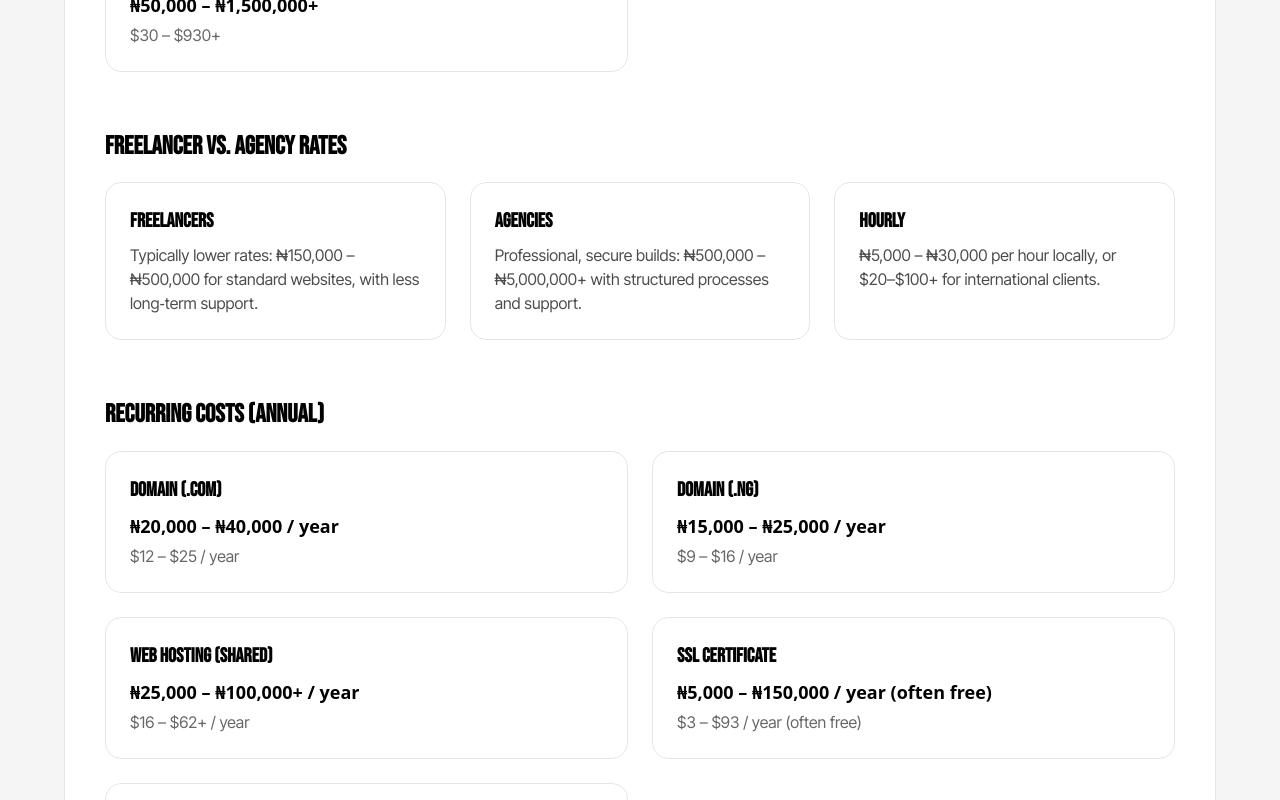
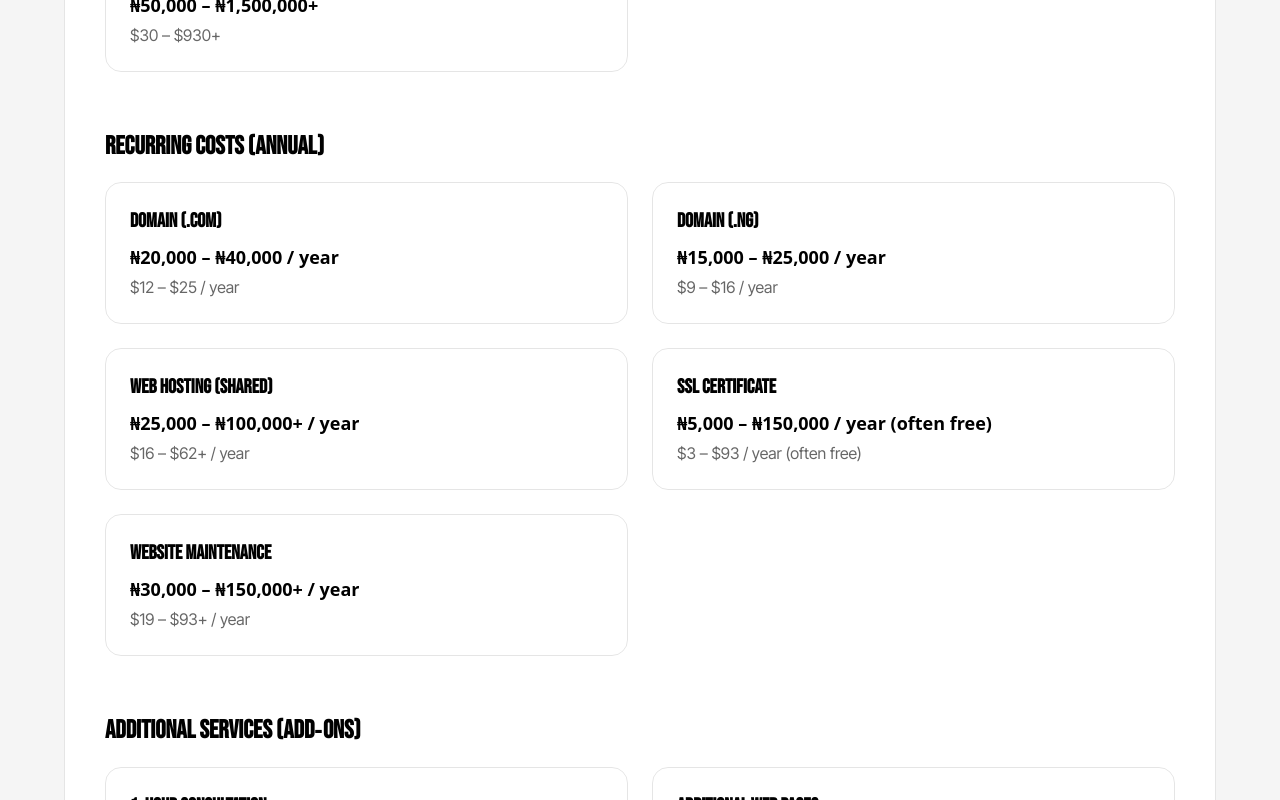
Before and after one commit to kunini79/Kay-Website-Services, a Next.js app: page /services/web-design in a window 1280 px wide. Shown: the part 1120-1920 px from the top of the page. Built offline with nearby package versions, Linux system fonts and the light colour scheme; no server answers.

Commit message:
Update rate card: remove freelancer vs agency section, add USD rates, add rate card to navigation

```diff
--- a/components/RateCard.tsx
+++ b/components/RateCard.tsx
@@ -25,24 +25,6 @@ const projectRates = [
     title: "Website Redesign",
     price: "₦50,000 – ₦1,500,000+",
     usd: "$30 – $930+",
-  },
-];
-
-const rateModels = [
-  {
-    title: "Freelancers",
-    description:
-      "Typically lower rates: ₦150,000 – ₦500,000 for standard websites, with less long‑term support.",
-  },
-  {
-    title: "Agencies",
-    description:
-      "Professional, secure builds: ₦500,000 – ₦5,000,000+ with structured processes and support.",
-  },
-  {
-    title: "Hourly",
-    description:
-      "₦5,000 – ₦30,000 per hour locally, or $20–$100+ for international clients.",
   },
 ];
 
@@ -141,20 +123,6 @@ export default function RateCard() {
 
         <div className="mt-10 md:mt-14">
           <h3 className="text-[6vw] md:text-[2vw] font-display font-semibold uppercase">
-            Freelancer vs. agency rates
-          </h3>
-          <div className="mt-4 grid grid-cols-1 md:grid-cols-3 gap-4 md:gap-6">
-            {rateModels.map((item) => (
-              <div key={item.title} className="rounded-2xl border border-black/10 p-5 md:p-6">
-                <h4 className="text-lg md:text-xl font-display font-semibold">{item.title}</h4>
-                <p className="mt-2 text-sm md:text-base font-sans text-black/70">{item.description}</p>
-              </div>
-            ))}
-          </div>
-        </div>
-
-        <div className="mt-10 md:mt-14">
-          <h3 className="text-[6vw] md:text-[2vw] font-display font-semibold uppercase">
             Recurring costs (annual)
           </h3>
           <div className="mt-4 grid grid-cols-1 md:grid-cols-2 gap-4 md:gap-6">
```
